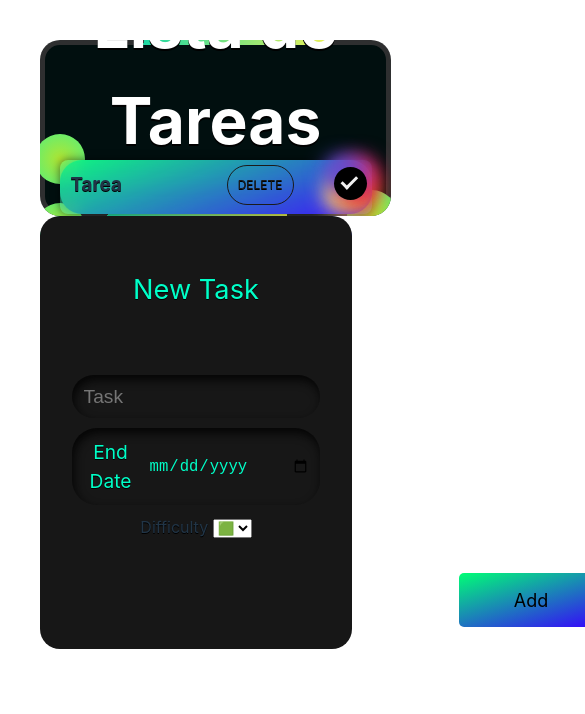
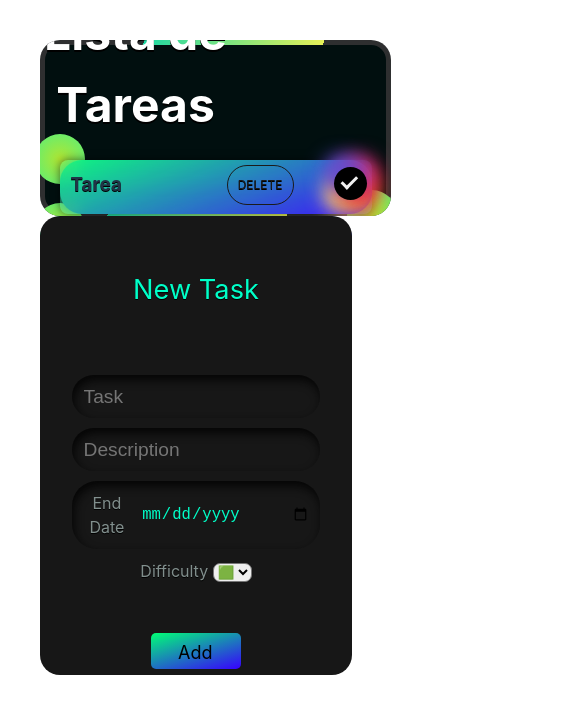
Before and after one commit to Flopyflor/to-do-list-react, a React (Vite) app: page / in a window 390 px wide. Shown: the top 714 px of the page, 585 px wide, since content can reach past the window. Built offline with nearby package versions, Linux system fonts and the light colour scheme.

Commit message:
fixing some queries

```diff
--- a/src/Components/board/board.css
+++ b/src/Components/board/board.css
@@ -75,3 +75,13 @@
     background-image: linear-gradient(180deg, rgb(81, 255, 0), purple);
     animation: rotBGimg 7s linear infinite;
   }
+
+  @media (max-width: 890px) {
+    .header {
+      font-size: 1.5em;
+
+    }
+    .header {
+      right: 80px;
+    }
+  }
--- a/src/Components/newTaskButton/newTaskButton.css
+++ b/src/Components/newTaskButton/newTaskButton.css
@@ -88,3 +88,13 @@ button:active {
     border: 2px solid white;
     text-shadow: 0 0 black
   }
+
+  @media (max-width: 890px) {
+    button {
+      width: 5em;
+      height: 2em;
+    }
+    button .text{
+      top: -12px;
+    }
+  }
--- a/src/Components/taskForm/addTaskForm.css
+++ b/src/Components/taskForm/addTaskForm.css
@@ -31,8 +31,8 @@
   }
 
   .field .label {
-    color: rgb(0, 255, 200);
-    font-size: 1.2em;
+    color: rgba(152, 169, 166, 0.844);
+    font-size: 1em;
   }
 
   .input-icon {
@@ -50,7 +50,14 @@
     font-size: 1.2em;
   }
 
+  .difficulty {
+    color: rgba(152, 169, 166, 0.844);
+    font-size: 1em;
+  }
 
+  .difficulty select {
+    border-radius: 7px;
+  }
 
   .task-form .btn {
     display: flex;
@@ -97,7 +104,6 @@
 
 
 
-
   .card {
     background-image: linear-gradient(163deg, #00ff75 0%, #3700ff 100%);
     border-radius: 22px;
@@ -117,3 +123,10 @@
   .card:hover {
     box-shadow: 0px 0px 30px 1px rgba(0, 255, 117, 0.30);
   }
+
+  @media (max-width: 890px) {
+    .button2 {
+      position: unset;
+      padding-left: 1.5em;
+    }
+  }
--- a/src/Components/taskForm/addTaskForm.jsx
+++ b/src/Components/taskForm/addTaskForm.jsx
@@ -25,6 +25,10 @@ const AddTaskForm = () => {
                         <input type="text" className="input-field" placeholder="Task" autocomplete="off"/>
                     </div>
                     <div className="field">
+
+                        <input type="text" className="input-field"  placeholder="Description" autocomplete="off"/>
+                    </div>
+                    <div className="field">
                         <label htmlFor="EndDate" className='label'>End Date</label>
                         <input type="date" className="input-field" placeholder="End date" id='EndDate'/>
 
```
